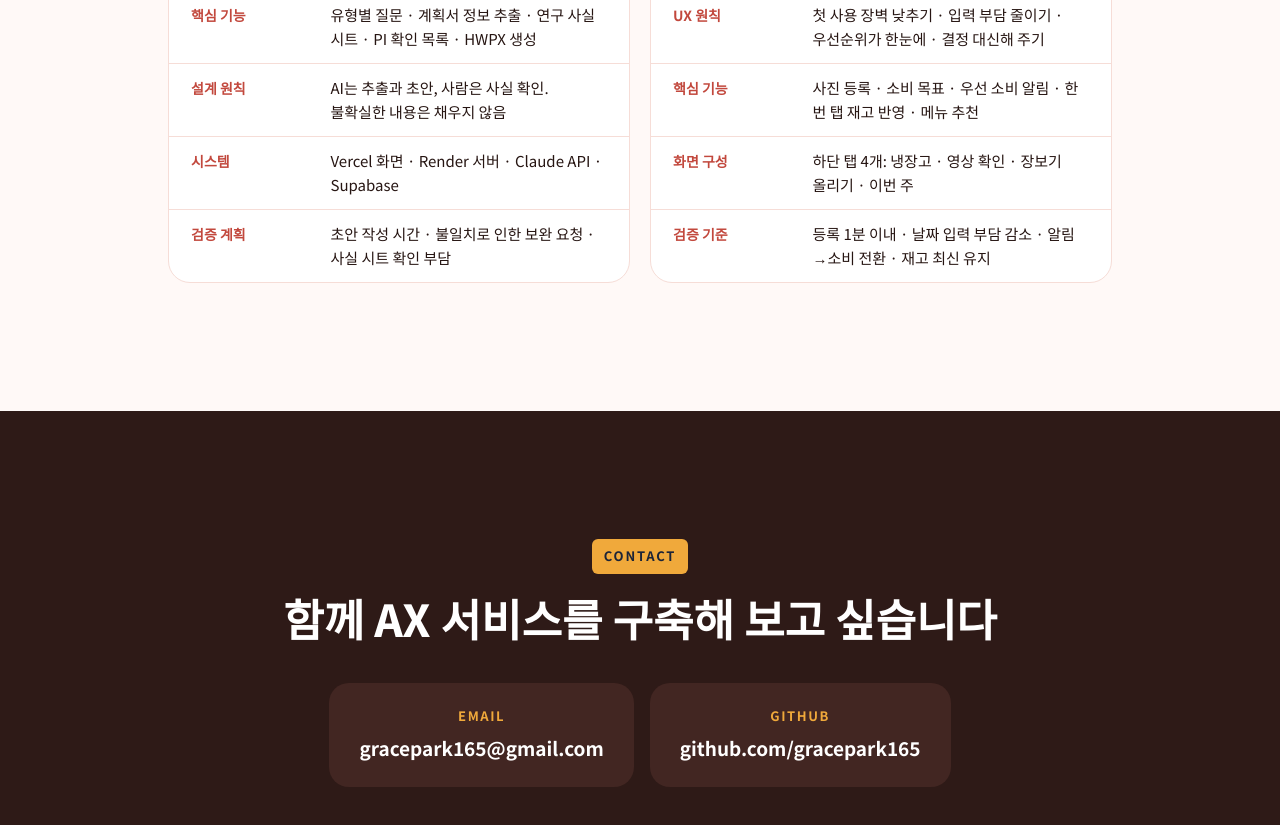
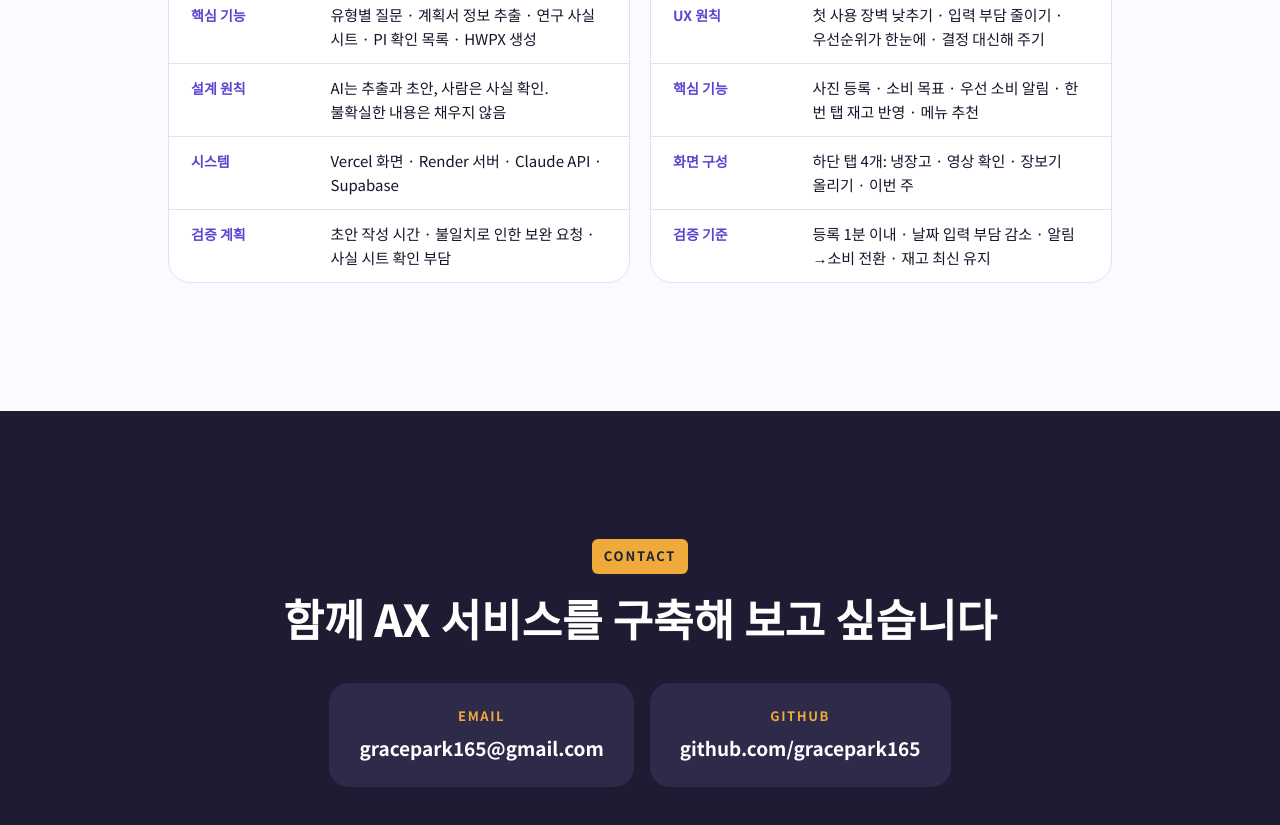
Before and after one commit to gracepark165/portfolio, a plain HTML site: page index.html in a window 1280 px wide. Shown: the part 5170-5995 px from the top of the page. Drawn offline with Linux system fonts and the light colour scheme.

Commit message:
색상을 원래 보라 계열로 되돌림
Co-Authored-By: Claude Opus 5.5 <noreply@anthropic.com>
Claude-Session: https://claude.ai/code/session_019uza4vLGUXR9gHMEJ9XEh9

```diff
--- a/index.html
+++ b/index.html
@@ -3,29 +3,29 @@
 <link rel="stylesheet" href="https://fonts.googleapis.com/css2?family=Noto+Sans+KR:wght@400;500;700;800&display=swap">
 <style>
 /* Layout: 한 장짜리 스크롤 사이트. 히어로 → 역량 → 서비스 2개 → 핵심 역량 → 프로젝트(상세) → 연락처.
-   Color: 진한 브라운(구조), 리빙 코랄(강조), 호박색(포인트). Type: Noto Sans KR 단일 서체, 굵기로 위계. */
+   Color: 남색(구조), 보라(강조), 호박색(포인트). Type: Noto Sans KR 단일 서체, 굵기로 위계. */
 :root{
-  --bg:#FFF9F7; --surface:#FFFFFF; --soft:#FFEFEB; --line:#F6DDD7; --tint:#FFE5DF; --stage:#FFD3CB; --shell:#2E1A17;
-  --ink:#261512; --muted:#6E5650;
-  --navy:#2E1A17; --navy-2:#422622; --on-navy:#FFFFFF; --on-navy-muted:#F2D8D2;
-  --accent-fill:#FF6F61; --accent-text:#C2483D;
+  --bg:#FBFAFF; --surface:#FFFFFF; --soft:#F1EEFF; --line:#E4DFF7; --tint:#EAE6FF; --stage:#D9D2FC; --shell:#1E1B33;
+  --ink:#16142A; --muted:#55526E;
+  --navy:#1E1B33; --navy-2:#2D2A4A; --on-navy:#FFFFFF; --on-navy-muted:#D6D2F0;
+  --accent-fill:#6D57E0; --accent-text:#5B45D0;
   --amber:#F0A93B; --amber-soft:#FCEFD6; --on-amber:#1B2438; --amber-text:#8A5A00;
-  --s1:#F6DDD7; --s2:#2E1A17; --s3:#FF6F61; --s4:#FFA79D; --s5:#FFCFC8; --s6:#F0A93B;
+  --s1:#E4DFF7; --s2:#1E1B33; --s3:#6D57E0; --s4:#A599F2; --s5:#CFC8F8; --s6:#F0A93B;
   --font:'Noto Sans KR','Apple SD Gothic Neo','Malgun Gothic',Arial,sans-serif;
 }
 @media (prefers-color-scheme: dark){:root:not([data-theme="light"]){
-  --bg:#1A100E; --surface:#261816; --soft:#33211E; --line:#4A2E29; --tint:#3D2420; --stage:#402622; --shell:#6B4038;
-  --ink:#FBF0EE; --muted:#D9BDB7;
-  --navy:#3A211D; --navy-2:#4E2C26;
-  --accent-text:#FF9A8F; --amber-soft:#3A3120; --amber-text:#F0C06A;
-  --s1:#4A2E29; --s2:#F9D3CD; --s3:#FFA79D; --s4:#E5776A; --s5:#B8918A; --s6:#F0A93B;
+  --bg:#12101F; --surface:#1C1930; --soft:#26223F; --line:#342F55; --tint:#2A2550; --stage:#2C2652; --shell:#4A4474;
+  --ink:#F1EFFA; --muted:#BDB8D6;
+  --navy:#2B2650; --navy-2:#3A3468;
+  --accent-text:#B7ABFF; --amber-soft:#3A3120; --amber-text:#F0C06A;
+  --s1:#3A3560; --s2:#D6D0FA; --s3:#A599F2; --s4:#7A6BD8; --s5:#8C86B0; --s6:#F0A93B;
   color-scheme:dark}}
 :root[data-theme="dark"]{
-  --bg:#1A100E; --surface:#261816; --soft:#33211E; --line:#4A2E29; --tint:#3D2420; --stage:#402622; --shell:#6B4038;
-  --ink:#FBF0EE; --muted:#D9BDB7;
-  --navy:#3A211D; --navy-2:#4E2C26;
-  --accent-text:#FF9A8F; --amber-soft:#3A3120; --amber-text:#F0C06A;
-  --s1:#4A2E29; --s2:#F9D3CD; --s3:#FFA79D; --s4:#E5776A; --s5:#B8918A; --s6:#F0A93B;
+  --bg:#12101F; --surface:#1C1930; --soft:#26223F; --line:#342F55; --tint:#2A2550; --stage:#2C2652; --shell:#4A4474;
+  --ink:#F1EFFA; --muted:#BDB8D6;
+  --navy:#2B2650; --navy-2:#3A3468;
+  --accent-text:#B7ABFF; --amber-soft:#3A3120; --amber-text:#F0C06A;
+  --s1:#3A3560; --s2:#D6D0FA; --s3:#A599F2; --s4:#7A6BD8; --s5:#8C86B0; --s6:#F0A93B;
   color-scheme:dark}
 *{box-sizing:border-box}
 html{scroll-behavior:smooth;scroll-padding-top:84px}
@@ -53,7 +53,7 @@ p{margin:0}
 .hero{background:var(--bg)}
 .hero .wrap{display:flex;flex-direction:column;align-items:center;text-align:center;padding-block:48px 56px}
 .badge{display:inline-flex;align-items:center;gap:10px;font-size:19px;font-weight:700;color:var(--muted)}
-.badge i{width:32px;height:32px;border-radius:10px;background:linear-gradient(135deg,#FFA79D,#FF6F61);display:block}
+.badge i{width:32px;height:32px;border-radius:10px;background:linear-gradient(135deg,#A599F2,#6D57E0);display:block}
 .hero h1{font-size:clamp(38px,7.2vw,84px);font-weight:800;line-height:1.14;letter-spacing:-.02em;margin-block:22px 20px;color:var(--ink)}
 .hero h1 u{text-decoration:none;color:var(--accent-text);background:linear-gradient(var(--accent-text),var(--accent-text)) 0 100%/100% 5px no-repeat;padding-bottom:4px}
 .hero .who{font-size:20px;font-weight:700;color:var(--ink)}
@@ -62,7 +62,7 @@ p{margin:0}
 .btn-p,.btn-s{font-size:18px;font-weight:700;text-decoration:none;padding:14px 30px;border-radius:999px}
 .btn-p{background:var(--accent-fill);color:#fff}
 .btn-s{background:var(--tint);color:var(--accent-text)}
-.chip{border:2px solid #E89A90;color:#fff;font-size:15px;font-weight:500;padding:5px 16px;border-radius:999px}
+.chip{border:2px solid #7E90C2;color:#fff;font-size:15px;font-weight:500;padding:5px 16px;border-radius:999px}
 .stage{margin-top:48px;width:100%;height:520px;border-radius:32px;overflow:hidden;background:linear-gradient(180deg,var(--bg),var(--stage));display:flex;justify-content:center;align-items:flex-start;padding-top:36px;text-align:left}
 .stage-note{font-size:14px;color:var(--muted);margin-top:16px}
 .big{font-size:42px;font-weight:800;line-height:1.1;letter-spacing:-.02em}
@@ -70,8 +70,8 @@ p{margin:0}
 .vbars{display:flex;align-items:flex-end;gap:7px;height:140px}
 .vbars i{flex:1;border-radius:8px 8px 4px 4px;background:var(--s5);opacity:.55;display:block}
 .vbars i.on{background:var(--accent-fill);opacity:1}
-.vbars.dk i{background:#6B4038;opacity:1}
-.vbars.dk i.on{background:#FFA79D}
+.vbars.dk i{background:#4A4474;opacity:1}
+.vbars.dk i.on{background:#A599F2}
 .mini{display:flex;align-items:center;gap:8px;font-size:13px;font-weight:700;color:var(--muted)}
 .mini em{width:9px;height:9px;border-radius:50%;background:#2FBF71;display:block}
 
@@ -130,7 +130,7 @@ section.case-page{background:var(--bg)}
 .mocks{display:flex;gap:20px;justify-content:center;flex-wrap:wrap}
 
 /* phone mock */
-.phone{width:268px;height:520px;flex:none;background:var(--surface);border:8px solid var(--shell);border-radius:40px;padding:30px 16px 18px;display:flex;flex-direction:column;gap:11px;overflow:hidden;box-shadow:0 18px 40px rgba(60,25,20,.22);color:var(--ink)}
+.phone{width:268px;height:520px;flex:none;background:var(--surface);border:8px solid var(--shell);border-radius:40px;padding:30px 16px 18px;display:flex;flex-direction:column;gap:11px;overflow:hidden;box-shadow:0 18px 40px rgba(10,16,40,.22);color:var(--ink)}
 .phone.shot{padding:0}
 .phone.shot img{width:100%;height:100%;object-fit:cover;object-position:top;display:block}
 .shot-cap{font-size:13px;color:var(--muted);margin-top:10px;text-align:center}
@@ -177,7 +177,7 @@ section.case-page{background:var(--bg)}
 .stat span{font-size:14.5px;color:var(--muted)}
 .win{background:var(--surface);border:2px solid var(--navy);border-radius:18px;overflow:hidden;min-width:0}
 .win-top{background:var(--navy);color:#fff;padding:11px 16px;display:flex;gap:7px;align-items:center;font-weight:700;font-size:14px}
-.win-top i{width:11px;height:11px;border-radius:50%;background:#E89A90;display:block}
+.win-top i{width:11px;height:11px;border-radius:50%;background:#7E90C2;display:block}
 .win-top i:first-child{background:var(--amber)}
 .win-body{padding:18px;display:flex;flex-direction:column;gap:10px}
 .win .srow{font-size:16px;padding:11px 14px}
@@ -227,7 +227,7 @@ footer{background:var(--navy);color:var(--on-navy-muted);font-size:14px;padding-
 body{word-break:keep-all;overflow-wrap:break-word}
 /* 서비스 회전 모션 */
 .stage{position:relative;display:block;height:600px;margin-top:72px;padding:0}
-.slide{position:absolute;top:50%;left:50%;transform:translate(-50%,-50%) scale(.76);opacity:0;z-index:1;display:block;overflow:hidden;background:var(--surface);text-decoration:none;box-shadow:0 24px 50px rgba(60,25,20,.2);transition:left .9s cubic-bezier(.65,0,.35,1),transform .9s cubic-bezier(.65,0,.35,1),opacity .9s,filter .9s}
+.slide{position:absolute;top:50%;left:50%;transform:translate(-50%,-50%) scale(.76);opacity:0;z-index:1;display:block;overflow:hidden;background:var(--surface);text-decoration:none;box-shadow:0 24px 50px rgba(10,16,40,.2);transition:left .9s cubic-bezier(.65,0,.35,1),transform .9s cubic-bezier(.65,0,.35,1),opacity .9s,filter .9s}
 .slide img{display:block;width:100%;height:100%;object-fit:cover;object-position:50% 0}
 .phone-s{width:290px;height:496px;border:8px solid var(--shell);border-radius:42px;padding:8px}
 .phone-s img{border-radius:28px}
@@ -351,7 +351,7 @@ body{word-break:keep-all;overflow-wrap:break-word}
 .svc-grid{display:grid;grid-template-columns:repeat(4,minmax(0,1fr));gap:18px}
 .svc{background:var(--surface);border:1px solid var(--line);border-radius:22px;overflow:hidden;display:flex;flex-direction:column}
 .svc-shot{display:block;height:300px;background:var(--soft);padding:14px 14px 0;overflow:hidden;border-bottom:1px solid var(--line)}
-.svc-shot img{display:block;width:100%;height:100%;object-fit:cover;object-position:50% 0;border-radius:14px 14px 0 0;box-shadow:0 8px 24px rgba(60,25,20,.12);transition:transform .4s}
+.svc-shot img{display:block;width:100%;height:100%;object-fit:cover;object-position:50% 0;border-radius:14px 14px 0 0;box-shadow:0 8px 24px rgba(10,16,40,.12);transition:transform .4s}
 .svc-shot.wide img{object-position:0 0}
 .svc:hover .svc-shot img{transform:translateY(-4px)}
 .svc-body{padding:20px 20px 22px;display:flex;flex-direction:column;gap:8px;flex:1}
```
Also changed, not shown: plan-fridge.html (+1 -1 lines), plan-irb.html (+1 -1 lines).
